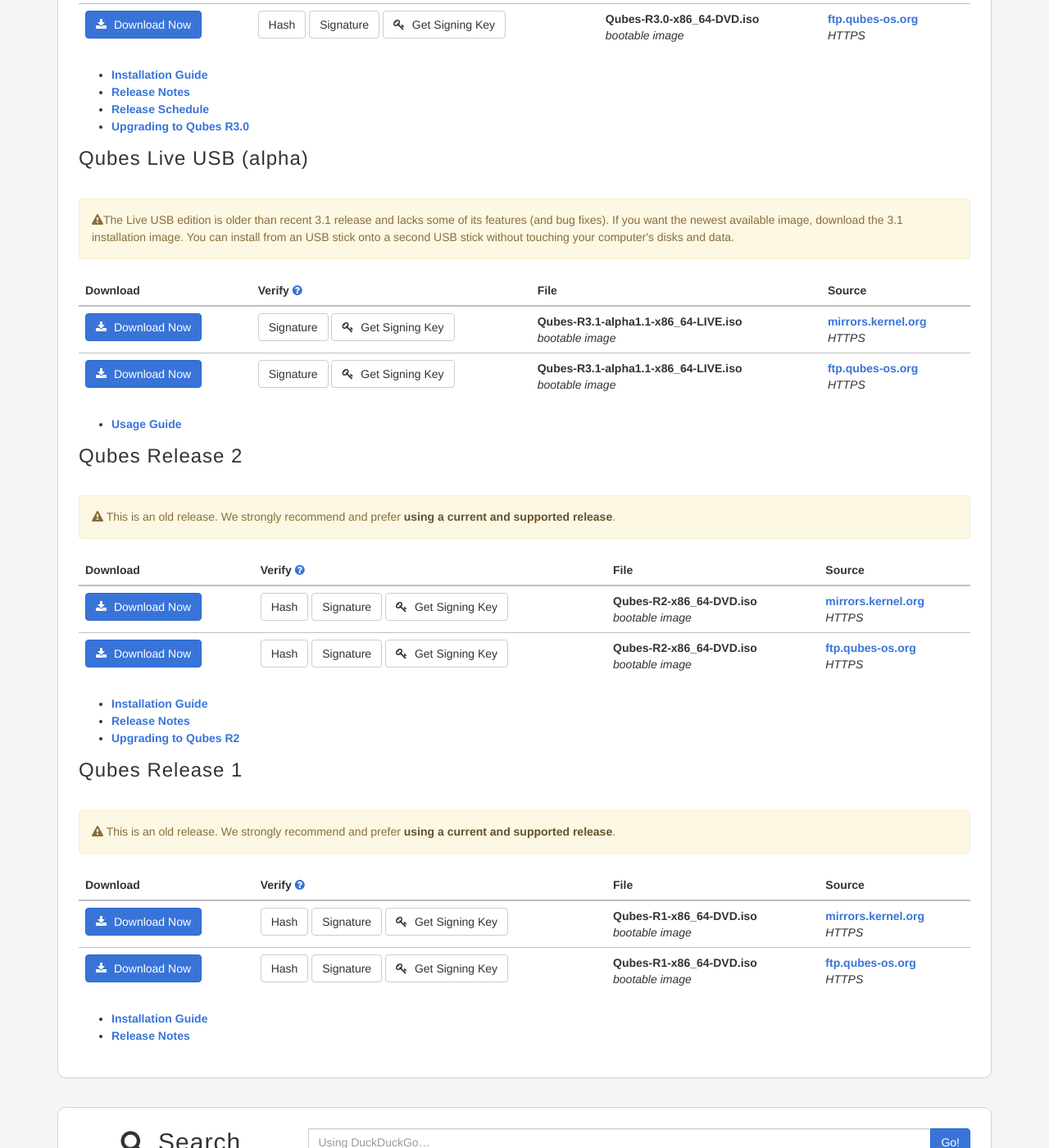
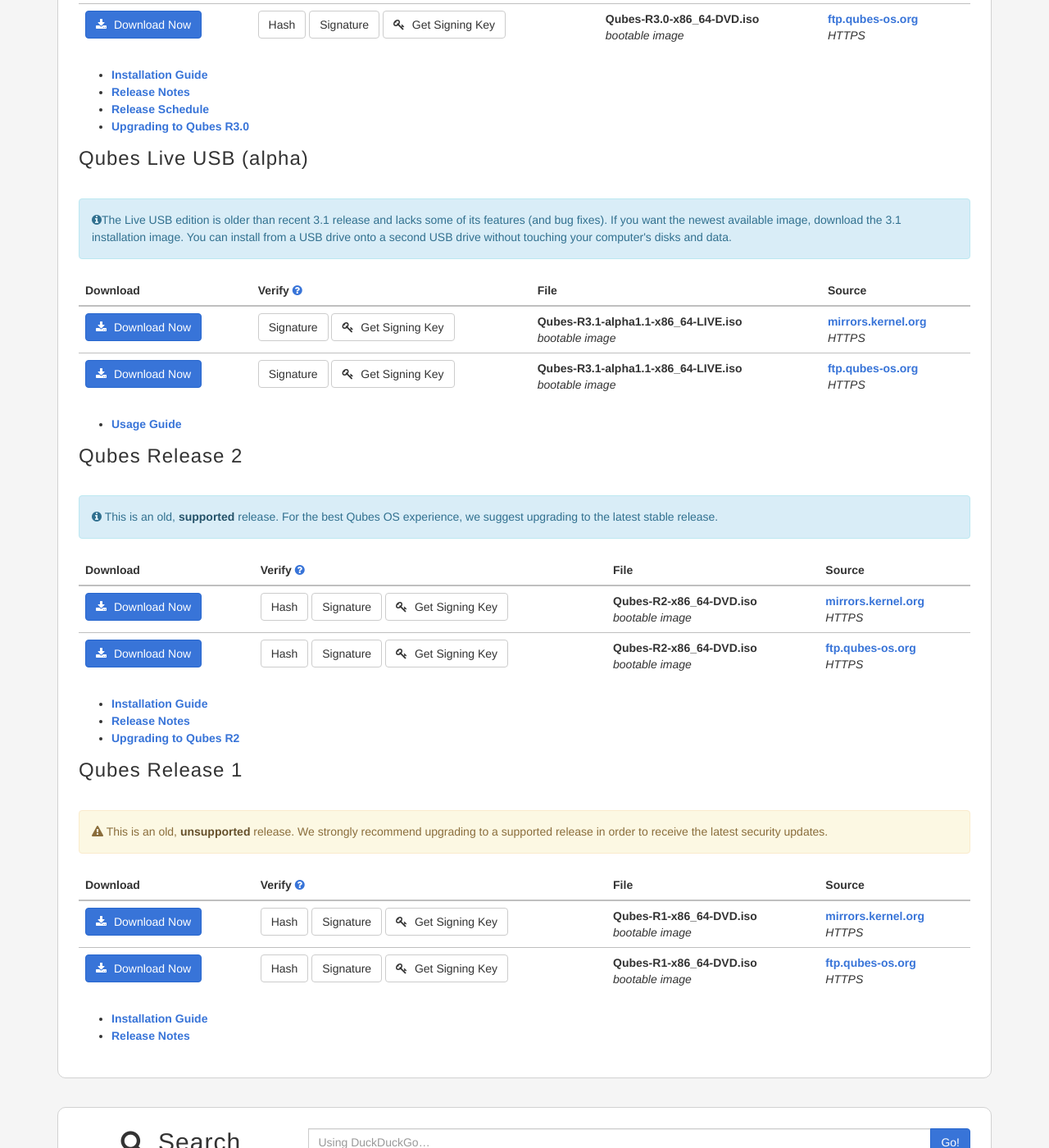
Before and after one commit to QubesOS/qubesos.github.io, a Jekyll site: the page built from pages/downloads.md, in a window 1280 px wide and 1400 px high, scrolled down 1033 px. Shown: the whole window at 82% size. Built offline with Jekyll 4.4.1, drawn with Linux system fonts in a browser that asks for light colours; some web fonts are replaced; some of the changed text lies outside the part shown.

Commit message:
Add release category and assign existing releases
R2 and R3.0 are old but still supported. This commit correctly reports
that information by creating a new release category: "aging". "Aging"
means that a release is old, but still supported, while "deprecated"
means that a release is old and no longer supported.

```diff
--- a/pages/downloads.md
+++ b/pages/downloads.md
@@ -88,18 +88,25 @@ redirect_from:
       {% assign release_name = releasex[0] %}
       {% assign release = releasex[1] %}
       {% if release_name == site.data.downloads.featured_release %}{% continue %}{% endif %}
+      {% assign aging = release.aging | default: false %}
       {% assign deprecated = release.deprecated | default: false %}
       {% assign testing = release.testing | default: false %}
       <h3>{{ release_name }}</h3>
+      {% if aging %}
+      <div class="alert alert-info" role="alert">
+        <i class="fa fa-info-circle"></i>{% if aging != true %}{{ aging }}{% else %} This is an old, <a href="/doc/supported-versions/" class="alert-link">supported</a> release. For the best Qubes OS experience, we suggest upgrading to the latest stable release.{% endif %}
+      </div>
+      {% endif %}
       {% if deprecated %}
       <div class="alert alert-warning" role="alert">
-        <i class="fa fa-exclamation-triangle"></i>{% if deprecated != true %}{{ deprecated }}{% else %} This is an old release. We strongly recommend and prefer <a href="/doc/supported-versions/" class="alert-link">using a current and supported release</a>.{% endif %}
+        <i class="fa fa-exclamation-triangle"></i>{% if deprecated != true %}{{ deprecated }}{% else %} This is an old, <a href="/doc/supported-versions/" class="alert-link">unsupported</a> release. We strongly recommend upgrading to a supported release in order to receive the latest security updates.{% endif %}
       </div>
       {% endif %}
       {% if testing %}
       <div class="alert alert-info" role="alert">
-        <i class="fa fa-exclamation-triangle"></i>{% if testing != true %}{{ testing }}{% else %} This is a testing release. We appreciate your desire to help us test Qubes. However, we recommend you use a <a href="/doc/supported-versions/" class="alert-link">current and supported release</a> for daily use.{% endif %}
-      </div>{% endif %}
+        <i class="fa fa-info-circle"></i>{% if testing != true %}{{ testing }}{% else %} This is a testing release. We appreciate your desire to help us test Qubes. However, we recommend you use a <a href="/doc/supported-versions/" class="alert-link">current and supported release</a> for daily use.{% endif %}
+      </div>
+      {% endif %}
       <table class="table">
         <thead>
           <tr>
```
Also changed, not shown: _data/downloads.yml (+18 -4 lines).
